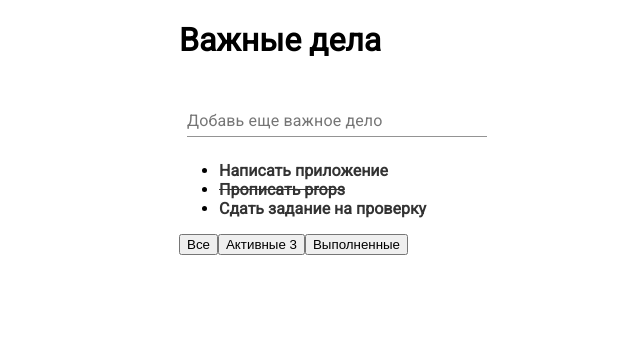
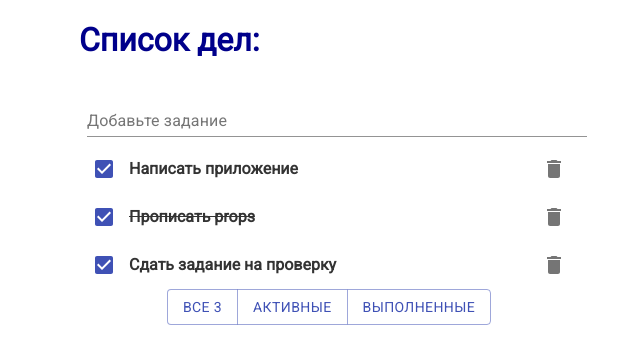
Before and after one commit to WebHeroSchool/todo_chudik, a React (Create React App) app: page / in a window 1280 px wide. Shown: the top 364 px of the page, without its empty margins (311-951 px from the left). Built offline with nearby package versions, Linux system fonts and the light colour scheme.

Commit message:
added a style for the app

```diff
--- a/package.json
+++ b/package.json
@@ -37,6 +37,7 @@
   },
   "devDependencies": {
     "@material-ui/core": "^4.11.3",
+    "@material-ui/icons": "^4.11.2",
     "classnames": "^2.2.6"
   }
 }
--- a/src/components/App/App.js
+++ b/src/components/App/App.js
@@ -1,4 +1,5 @@
 import React from 'react';
+
 import InputItem from '../InputItem/InputItem';
 import ItemList from '../ItemList/ItemList';
 import Footer from '../Footer/Footer';
@@ -24,7 +25,7 @@ const App = () => {
 
   return(
   <div className={styles.wrap}>
-    <h1>Важные дела</h1>
+    <h1>Список дел:</h1>
     < InputItem />
     < ItemList items={items}/>
     < Footer count={3} />
--- a/src/components/App/App.module.css
+++ b/src/components/App/App.module.css
@@ -4,5 +4,6 @@
   font-family: Roboto;
   font-weight: 700;
   margin: auto;
-  width: 300px;
+  width: 500px;
+  color: darkblue;
 }
--- a/src/components/Footer/Footer.js
+++ b/src/components/Footer/Footer.js
@@ -1,9 +1,14 @@
 import React from 'react';
+import ButtonGroup from '@material-ui/core/ButtonGroup';
+import Button from '@material-ui/core/Button';
+import styles from './Footer.module.css'
 
-const Footer = ({ count }) => (<div>
-    <button >Все</button>
-    <button>Активные { count }</button>
-    <button>Выполненные</button>
+const Footer = ({ count }) => (<div className={styles.boxButton}>
+    <ButtonGroup color="primary" aria-label="outlined primary button group">
+        <Button>Все {count}</Button>
+        <Button>Активные</Button>
+        <Button>Выполненные</Button>
+    </ButtonGroup>
 </div>);
 
 export default Footer;
--- /dev/null
+++ b/src/components/Footer/Footer.module.css
@@ -0,0 +1,4 @@
+.boxButton {
+  display: flex;
+  justify-content: center;
+}
--- a/src/components/InputItem/InputItem.js
+++ b/src/components/InputItem/InputItem.js
@@ -4,7 +4,7 @@ import TextField from '@material-ui/core/TextField';
 const InputItem = () => (<div>
   <TextField
     id="standard-full-width"
-    label="Добавь еще важное дело"
+    label="Добавьте задание"
     style={{ margin: 8 }}
     fullWidth
     margin="normal"
--- a/src/components/Item/Item.js
+++ b/src/components/Item/Item.js
@@ -1,14 +1,32 @@
 import React from 'react';
 import classnames from 'classnames';
+import Checkbox from '@material-ui/core/Checkbox';
+import DeleteIcon from '@material-ui/icons/Delete';
+import IconButton from '@material-ui/core/IconButton';
+import Tooltip from '@material-ui/core/Tooltip';
 import styles from './Item.module.css';
 
-const Item = ({ value, isDone }) => (<span className={
+const Item = ({ value, isDone }) => (<div className={styles.grid}>
+  <div className={styles.checkbox}>
+    <Checkbox
+      defaultChecked
+      color="primary"
+      inputProps={{ 'aria-label': 'secondary checkbox' }}
+    />
+  </div>
+  <div className={
     classnames({
       [styles.item]: true,
       [styles.done]: isDone
     })
     }>
     {value}
-</span>);
+  </div>
+  <Tooltip title="Delete">
+        <IconButton aria-label="delete">
+          <DeleteIcon />
+        </IconButton>
+      </Tooltip>
+</div>);
 
 export default Item;
--- a/src/components/Item/Item.module.css
+++ b/src/components/Item/Item.module.css
@@ -1,8 +1,17 @@
 .item {
   color: #333;
+  margin: auto 0;
 }
 
 .done {
   text-decoration: line-through;
-  /* color: #c4c4c4; */
 }
+
+.grid {
+  display: grid;
+  grid-template-columns: 50px 1fr 50px;
+}
+
+.checkbox {
+  margin: auto;
+}
--- a/src/components/ItemList/ItemList.js
+++ b/src/components/ItemList/ItemList.js
@@ -1,10 +1,10 @@
 import React from 'react';
-import Item from '../Item/Item'
+import Item from '../Item/Item';
 
-const ItemList = ({ items }) => (<ul>
-    {items.map(item => <li key={item.value}>
+const ItemList = ({ items }) => (<div>
+    {items.map(item => <div key={item.value}>
         < Item value={item.value} isDone={item.isDone} />
-    </li>)}
-</ul>);
+    </div>)}
+</div>);
 
 export default ItemList;
```
Also changed, not shown: 2 other files (tests, documents, lock files or other folders). Lines whose indentation alone changed are shown as unchanged.
